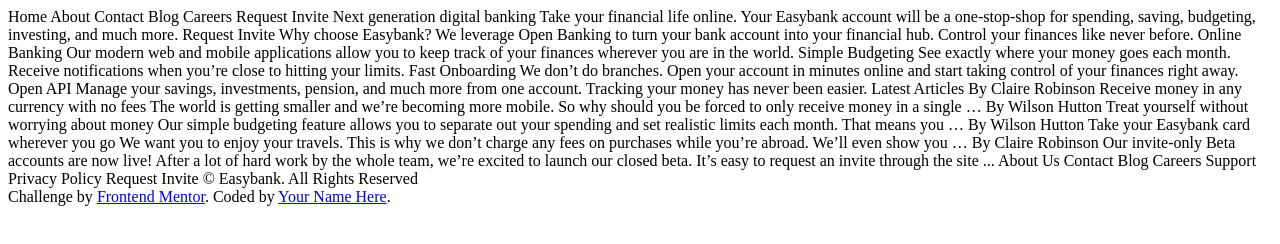
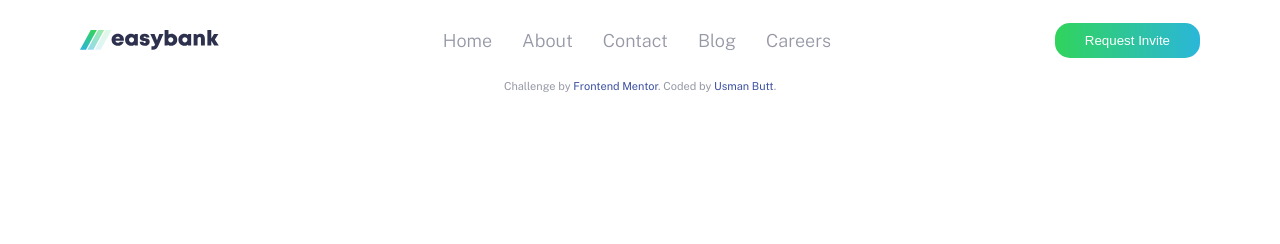
Before and after one commit to ucod3/easybank-landing-page, a plain HTML site: page index.html in a window 1280 px wide. Drawn offline with nearby package versions, Linux system fonts and the light colour scheme.

Commit message:
created and styled navbar

```diff
--- a/css/style.css
+++ b/css/style.css
@@ -1,3 +1,65 @@
+@import url('https://fonts.googleapis.com/css2?family=Public+Sans:wght@300;400;700&display=swap');
+
+/* Css Variables */
+:root {
+	--primary-dark-blue: hsl(233, 26%, 24%);
+	--primary-lime-green: hsl(136, 65%, 51%);
+	--primary-bright-cyan: hsl(192, 70%, 51%);
+	--neutral-grayish-blue: hsl(233, 8%, 62%);
+	--neutral-light-grayish-blue: hsl(220, 16%, 96%);
+	--neutral-very-light-gray: hsl(0, 0%, 98%);
+	--white: hsl(0, 0%, 100%);
+}
+
+/* Reset */
+* {
+	box-sizing: border-box;
+	margin: 0;
+	padding: 0;
+}
+
+body {
+	font-family: 'Public Sans', sans-serif;
+	font-size: 18px;
+	font-weight: 400;
+	color: var(--neutral-grayish-blue);
+}
+
+ul {
+	list-style: none;
+}
+
+a {
+	text-decoration: none;
+}
+
+/*Navbar */
+.navbar {
+	height: 80px;
+	font-weight: 300;
+}
+
+.navbar ul {
+	display: flex;
+}
+.navbar a {
+	color: var(--neutral-grayish-blue);
+	padding: 20px 10px;
+	margin: 0 5px;
+}
+
+.navbar a:hover {
+	border-bottom: 4px solid var(--primary-lime-green);
+	color: var(--primary-dark-blue);
+}
+.navbar .flex {
+	justify-content: space-between;
+}
+
+.navbar > button {
+	display: flex;
+}
+
 /* Attribution */
 .attribution {
 	font-size: 11px;
--- /dev/null
+++ b/css/utilities.css
@@ -0,0 +1,47 @@
+/*Utilities */
+.container {
+	max-width: 1200px;
+	margin: 0 auto;
+	padding: 0 40px;
+}
+
+.btn {
+	display: inline-block;
+	padding: 10px 30px;
+	cursor: pointer;
+	border-radius: 15px;
+	border: none;
+	color: #fff;
+	cursor: pointer;
+}
+
+.btn:hover {
+	opacity: 0.6;
+}
+
+.btn-primary {
+	background: linear-gradient(
+		to right,
+		var(--primary-lime-green),
+		var(--primary-bright-cyan)
+	);
+}
+
+/* Background & Colored Buttons */
+.bg-primary {
+	background-color: var-(--white);
+}
+
+.bg-secondary {
+	background-color: var-(--neutral-grayish-blue);
+}
+.bg-dark {
+	background-color: var(--primary-dark-blue);
+}
+
+.flex {
+	display: flex;
+	justify-content: center;
+	align-items: center;
+	height: 100%;
+}
--- a/index.html
+++ b/index.html
@@ -4,6 +4,8 @@
 <head>
   <meta charset="UTF-8">
   <meta name="viewport" content="width=device-width, initial-scale=1.0"> <!-- displays site properly based on user's device -->
+  <link rel="stylesheet" href="css/utilities.css">
+  <link rel="stylesheet" href="css/style.css">
 
   <link rel="icon" type="image/png" sizes="32x32" href="./images/favicon-32x32.png">
 
@@ -13,17 +15,26 @@
 
 <body>
 
-  Home
-  About
-  Contact
-  Blog
-  Careers
-
-  Request Invite
+  <header class="navbar bg-primary">
+    <div class="container flex">
+      <img src="images/logo.svg" alt="EasyBank Logo" class="logo">
+      <nav>
+        <ul>
+          <li><a href="#">Home</a></li>
+          <li><a href="#">About</a></li>
+          <li><a href="#">Contact</a></li>
+          <li><a href="#">Blog</a></li>
+          <li><a href="#">Careers</a></li>
+        </ul>
+      </nav>
+      <button class="btn btn-primary">Request Invite</button>
+    </div>
+  </header>
 
 
 
-  Next generation digital banking
+
+  <!-- Next generation digital banking
 
   Take your financial life online. Your Easybank account will be a one-stop-shop
   for spending, saving, budgeting, investing, and much more.
@@ -89,11 +100,13 @@
   Request Invite
 
   © Easybank. All Rights Reserved
-
+-->
   <div class="attribution">
     Challenge by <a href="https://www.frontendmentor.io?ref=challenge" target="_blank">Frontend Mentor</a>.
-    Coded by <a href="#">Your Name Here</a>.
+    Coded by <a href="https://usmanbutt.xyz" target="_blank">Usman Butt</a>.
   </div>
+
+  <script src="js/script.js"></script>
 </body>
 
 </html>
```
